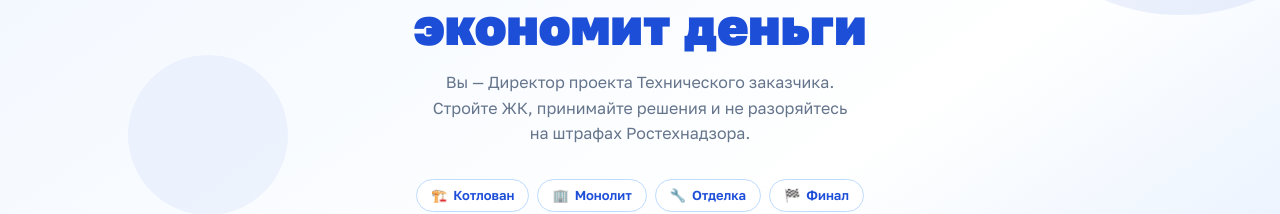
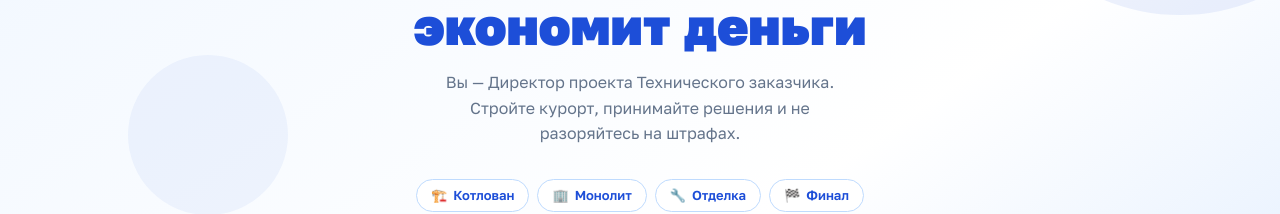
Before and after one commit to pr-poehali-dev/safe-construction-simulator, a React (Vite) app: page / in a window 1280 px wide. Shown: the part 265-479 px from the top of the page. Built offline with nearby package versions, Linux system fonts and the light colour scheme.

Commit message:
feat: update project director description

```diff
--- a/src/pages/Index.tsx
+++ b/src/pages/Index.tsx
@@ -754,7 +754,7 @@ export default function Index() {
             <div className="hse-badge">HSE СИМУЛЯТОР · ЖК СТРОЙКА</div>
             <h1 className="hse-menu-title">Безопасность<br /><span>экономит деньги</span></h1>
             <p className="hse-menu-desc">
-              Вы — Директор проекта Технического заказчика. Стройте ЖК, принимайте решения и не разоряйтесь на штрафах Ростехнадзора.
+              Вы — Директор проекта Технического заказчика. Стройте курорт, принимайте решения и не разоряйтесь на штрафах.
             </p>
             <div className="hse-rounds-preview">
               {ROUNDS.map(r => (
```
